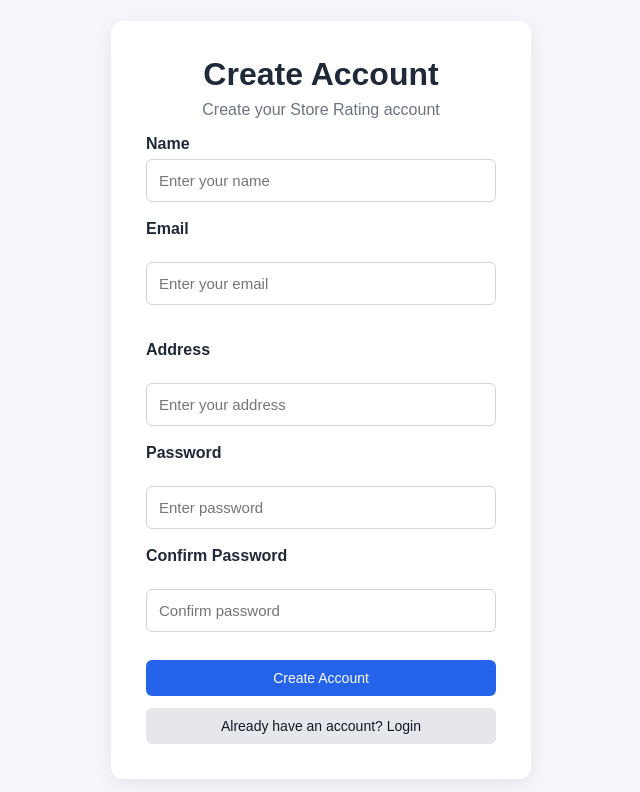
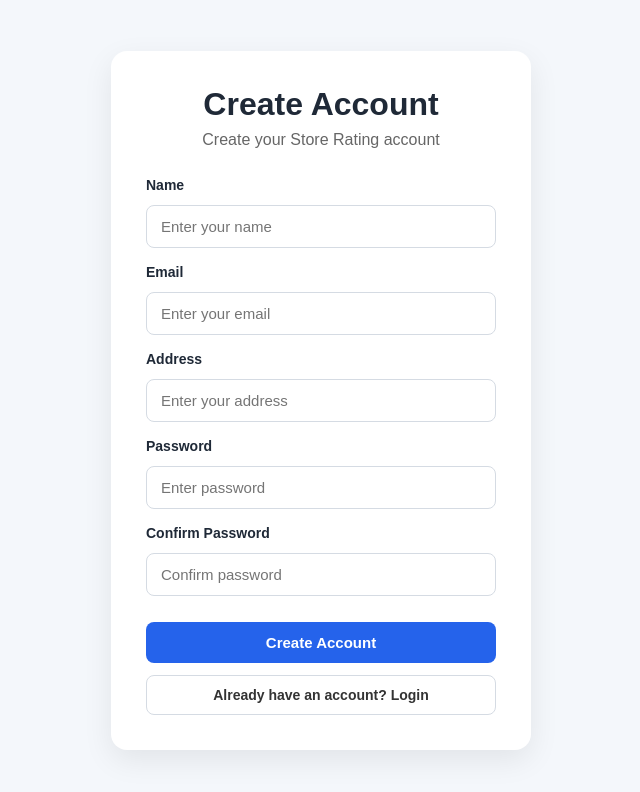
Before and after one commit to abhaybawne070-byte/Store-Rating, a React app in the folder Frontend/: page /signup in a window 1280 px wide. Shown: the top 792 px of the page, without its empty margins (319-959 px from the left). Built offline with nearby package versions, Linux system fonts and the light colour scheme; the HTML template or start-up script is replaced by a standard one.

Commit message:
feat: enhance authentication UI with new styles and structure for login and signup pages

```diff
--- a/Frontend/src/pages/signup.jsx
+++ b/Frontend/src/pages/signup.jsx
@@ -1,9 +1,11 @@
 import { useState } from "react";
 import { useNavigate } from "react-router-dom";
+
 import api from "../services/api";
 import "../styles/dashboard.css";
 
 function Signup() {
+
 
     const navigate = useNavigate();
 
@@ -20,6 +22,7 @@ function Signup() {
     const [loading, setLoading] = useState(false);
 
 
+
     const handleChange = (e) => {
 
         const { name, value } = e.target;
@@ -27,12 +30,16 @@ function Signup() {
         setForm({
             ...form,
             [name]: value
+
+
        });
-
     };
 
 
+
+
     const handleSignup = async (e) => {
+
 
         e.preventDefault();
 
@@ -40,10 +47,12 @@ function Signup() {
         setSuccess("");
 
 
-        // Password match
+
         if (form.password !== form.confirmPassword) {
 
+
             setError("Passwords do not match");
+
 
             return;
         }
@@ -64,33 +73,18 @@ function Signup() {
                 }
             );
 
+            console.log("Signup response:", response.data);
 
-            console.log(
-                "Signup response:",
-                response.data
-            );
+            setSuccess("Account created successfully!");
 
 
-            setSuccess(
-                "Account created successfully!"
-            );
-
-
-            // Login page par bhejo
          setTimeout(() => {
 
                 navigate("/login");
-
             }, 1000);
 
-
         } catch (error) {
-
-            console.error(
-                "Signup error:",
-                error
-            );
-
+            console.error("Signup error:", error);
 
             setError(
                 error.response?.data?.message ||
@@ -98,37 +92,30 @@ function Signup() {
             );
 
         } finally {
-
             setLoading(false);
-
         }
-
     };
 
-
     return (
-
         <div className="auth-page">
 
             <div className="auth-card">
 
-            <h1>Create Account</h1>
+                <h1 className="auth-title">
+                    Create Account
+                </h1>
 
                 <p className="auth-subtitle">
                     Create your Store Rating account
                 </p>
 
-            <form onSubmit={handleSignup}>
+                <form
+                    className="auth-form"
+                    onSubmit={handleSignup}
+                >
 
-                {/* Name */}
-
-                <div className="auth-form-group">
-
-                    <label>
-                        Name
-                    </label>
-
-
+                    <div className="auth-field">
+                        <label>Name</label>
 
                         <input
                             type="text"
@@ -138,22 +125,10 @@ function Signup() {
                             placeholder="Enter your name"
                             required
                         />
-
                     </div>
 
-
-
-
-
-                {/* Email */}
-
-                <div className="auth-form-group">
-
-                    <label>
-                        Email
-                    </label>
-
-                    <br />
+                    <div className="auth-field">
+                        <label>Email</label>
 
                         <input
                             type="email"
@@ -163,22 +138,10 @@ function Signup() {
                             placeholder="Enter your email"
                             required
                         />
-
                     </div>
 
-
-                <br />
-
-
-                {/* Address */}
-
-                <div className="auth-form-group">
-
-                    <label>
-                        Address
-                    </label>
-
-                    <br />
+                    <div className="auth-field">
+                        <label>Address</label>
 
                         <input
                             type="text"
@@ -188,22 +151,10 @@ function Signup() {
                             placeholder="Enter your address"
                             required
                         />
-
                     </div>
 
-
-
-
-
-                {/* Password */}
-
-                <div className="auth-form-group">
-
-                    <label>
-                        Password
-                    </label>
-
-                    <br />
+                    <div className="auth-field">
+                        <label>Password</label>
 
                         <input
                             type="password"
@@ -213,22 +164,10 @@ function Signup() {
                             placeholder="Enter password"
                             required
                         />
-
                     </div>
 
-
-
-
-
-                {/* Confirm Password */}
-
-                <div className="auth-form-group">
-
-                    <label>
-                        Confirm Password
-                    </label>
-
-                    <br />
+                    <div className="auth-field">
+                        <label>Confirm Password</label>
 
                         <input
                             type="password"
@@ -238,48 +177,35 @@ function Signup() {
                             placeholder="Confirm password"
                             required
                         />
-
                     </div>
 
-
-
-
-
-                {/* Error */}
-
                     {error && (
-                    <p className="error-message">
+                        <div className="auth-error">
                             {error}
-                    </p>
+                        </div>
                     )}
 
-
-                {/* Success */}
-
                     {success && (
-                    <p className="success-message">
+                        <div className="auth-success">
                             {success}
-                    </p>
+                        </div>
                     )}
 
-
                     <button
+                        type="submit"
                         className="auth-button"
-                    type="submit"
                         disabled={loading}
                     >
-
                         {loading
                             ? "Creating Account..."
                             : "Create Account"
                         }
-
                     </button>
 
                 </form>
 
                 <button
-                className="secondary-button"
+                    className="auth-secondary"
                     onClick={() => navigate("/login")}
                 >
                     Already have an account? Login
--- a/Frontend/src/styles/dashboard.css
+++ b/Frontend/src/styles/dashboard.css
@@ -724,4 +724,119 @@ th {
     border-color: #2563eb;
 }
 
-/* AUTH PAGE BACKGROUND */
+/*
+   AUTH UI
+*/
+
+.auth-page {
+    min-height: 100vh;
+    display: flex;
+    align-items: center;
+    justify-content: center;
+    padding: 20px;
+    background: #f4f7fb;
+}
+
+.auth-card {
+    width: 100%;
+    max-width: 420px;
+    background: white;
+    padding: 35px;
+    border-radius: 16px;
+    box-shadow: 0 10px 30px rgba(0, 0, 0, 0.08);
+}
+
+.auth-title {
+    text-align: center;
+    margin-bottom: 8px;
+}
+
+.auth-subtitle {
+    text-align: center;
+    color: #666;
+    margin-bottom: 28px;
+}
+
+.auth-form {
+    display: flex;
+    flex-direction: column;
+    gap: 16px;
+}
+
+.auth-field {
+    display: flex;
+    flex-direction: column;
+    gap: 6px;
+}
+
+.auth-field label {
+    font-weight: 600;
+    font-size: 14px;
+}
+
+.auth-field input {
+    padding: 12px 14px;
+    border: 1px solid #d5dbe3;
+    border-radius: 8px;
+    font-size: 15px;
+    outline: none;
+    transition: 0.2s;
+}
+
+.auth-field input:focus {
+    border-color: #2563eb;
+    box-shadow: 0 0 0 3px rgba(37, 99, 235, 0.1);
+}
+
+.auth-button {
+    border: none;
+    padding: 12px;
+    border-radius: 8px;
+    background: #2563eb;
+    color: white;
+    font-size: 15px;
+    font-weight: 600;
+    cursor: pointer;
+    transition: 0.2s;
+}
+
+.auth-button:hover {
+    background: #1d4ed8;
+}
+
+.auth-button:disabled {
+    opacity: 0.6;
+    cursor: not-allowed;
+}
+
+.auth-secondary {
+    width: 100%;
+    margin-top: 12px;
+    padding: 11px;
+    border: 1px solid #d5dbe3;
+    border-radius: 8px;
+    background: white;
+    color: #333;
+    font-weight: 600;
+    cursor: pointer;
+}
+
+.auth-secondary:hover {
+    background: #f5f7fa;
+}
+
+.auth-error {
+    padding: 10px;
+    border-radius: 8px;
+    background: #fee2e2;
+    color: #b91c1c;
+    font-size: 14px;
+}
+
+.auth-success {
+    padding: 10px;
+    border-radius: 8px;
+    background: #dcfce7;
+    color: #15803d;
+    font-size: 14px;
+}
```
Also changed, not shown: Frontend/src/pages/Login.jsx (+27 -46 lines). Lines whose indentation alone changed are shown as unchanged.
